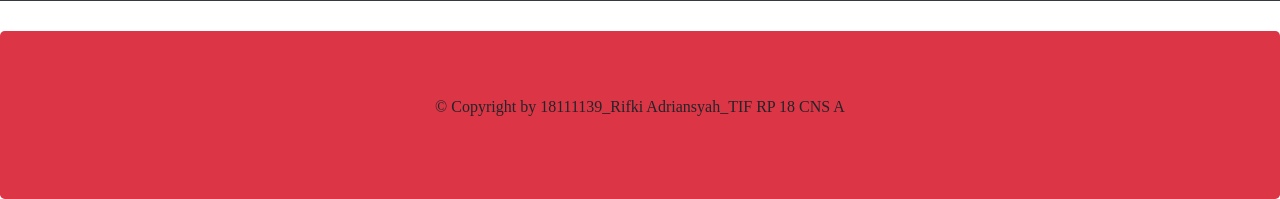
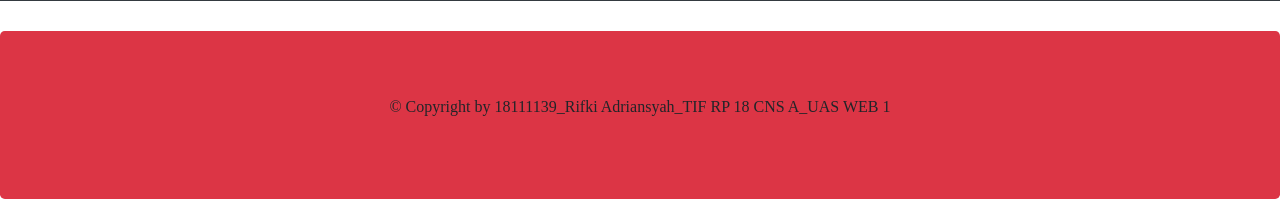
Before and after one commit to natsumiomika/UAS, a PHP site: page / in a window 1280 px wide. Shown: the part 803-1002 px from the top of the page. Run offline with PHP 8.4, Linux system fonts and the light colour scheme.

Commit message:
Add files via upload

```diff
--- a/about.php
+++ b/about.php
@@ -45,7 +45,7 @@
 </div>
 
 <div class="jumbotron bg-danger text-center text-black" style="margin-top:30; margin-bottom: 0px; font-family: 'Times New Roman', Times, serif;">
-  <p>&copy Copyright by 18111139_Rifki Adriansyah_TIF RP 18 CNS A</p>
+  <p>&copy Copyright by 18111139_Rifki Adriansyah_TIF RP 18 CNS A_UAS WEB 1</p>
 </div>
 </div>
 <div style="position:fixed;left:20px;bottom:20px;font-family: 'Times New Roman', Times, serif;">
--- a/index.php
+++ b/index.php
@@ -53,7 +53,7 @@
 </div>
 
 <div class="jumbotron bg-danger text-center text-black" style="margin-top:30; margin-bottom: 0px; font-family: 'Times New Roman', Times, serif;">
-  <p>&copy Copyright by 18111139_Rifki Adriansyah_TIF RP 18 CNS A</p>
+  <p>&copy Copyright by 18111139_Rifki Adriansyah_TIF RP 18 CNS A_UAS WEB 1</p>
 </div>
 </div>
 <div style="position:fixed;left:20px;bottom:20px;font-family: 'Times New Roman', Times, serif;">
```
